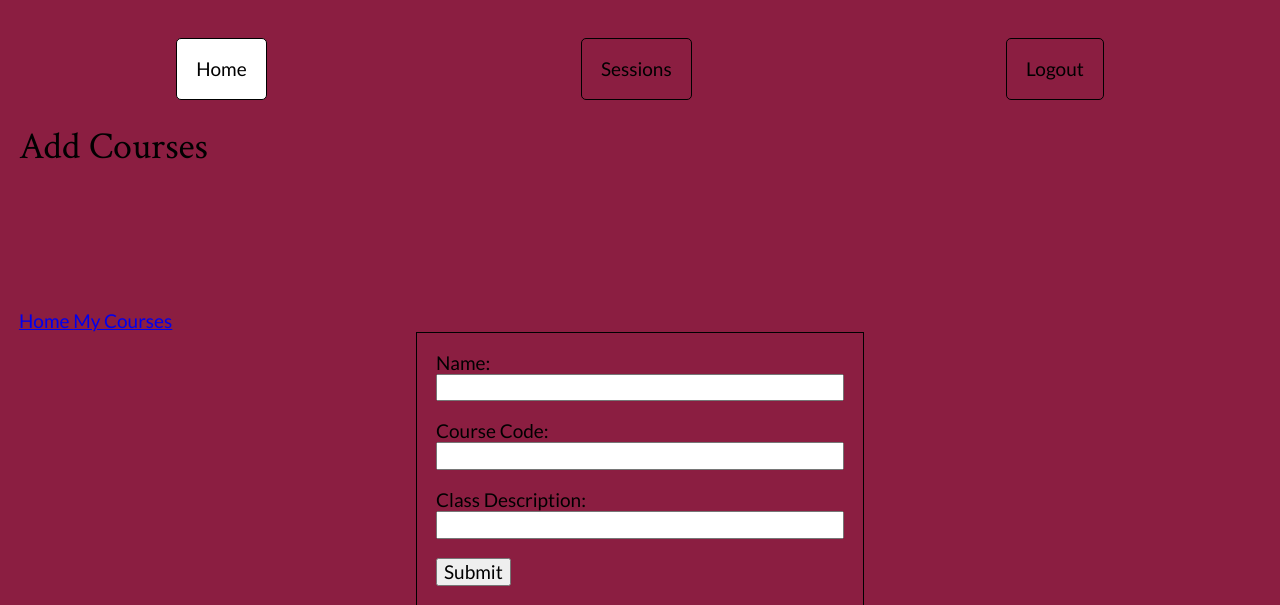
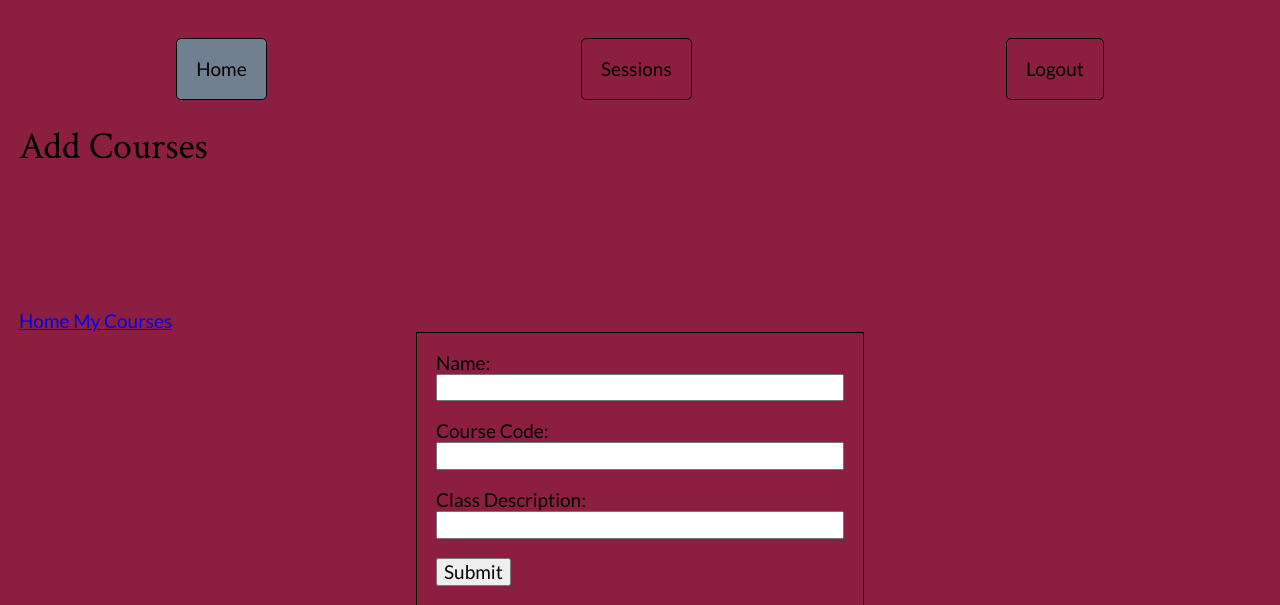
Before and after one commit to jmorris1990/green-portal, a Flask app: template portal/templates/add_courses.html in a window 1280 px wide, with the pointer over the restyled element. Shown: the top 605 px of the page. Run offline with Flask 2, Linux system fonts and the light colour scheme; the template is opened without the code that fills it, so the values that code supplies are empty; some libraries are stand-ins or nearby versions.

Commit message:
Changes link color slightly

```diff
--- a/portal/static/styles.css
+++ b/portal/static/styles.css
@@ -82,5 +82,5 @@ li {
 }
 
 .navbar a:hover {
-  background-color: white;
+  background-color: slategrey;
 }
```
